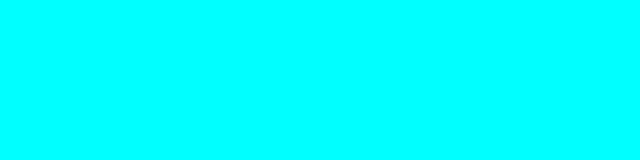
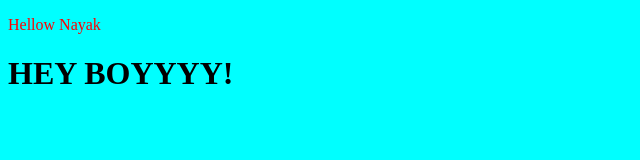
Before and after one commit to UmeshNayak1/LocalRepo, a plain HTML site: page index.html in a window 1280 px wide. Shown: the whole page, without its empty margins (0-640 px from the left). Drawn offline with Linux system fonts and the light colour scheme.

Commit message:
Updated index.php with new features

```diff
--- a/index.html
+++ b/index.html
@@ -7,6 +7,7 @@
     <link rel="stylesheet" href="style.css">
 </head>
 <body>
-
+    <p>Hellow Nayak</p>
+    <h1>HEY BOYYYY!</h1>
 </body>
 </html>
```
